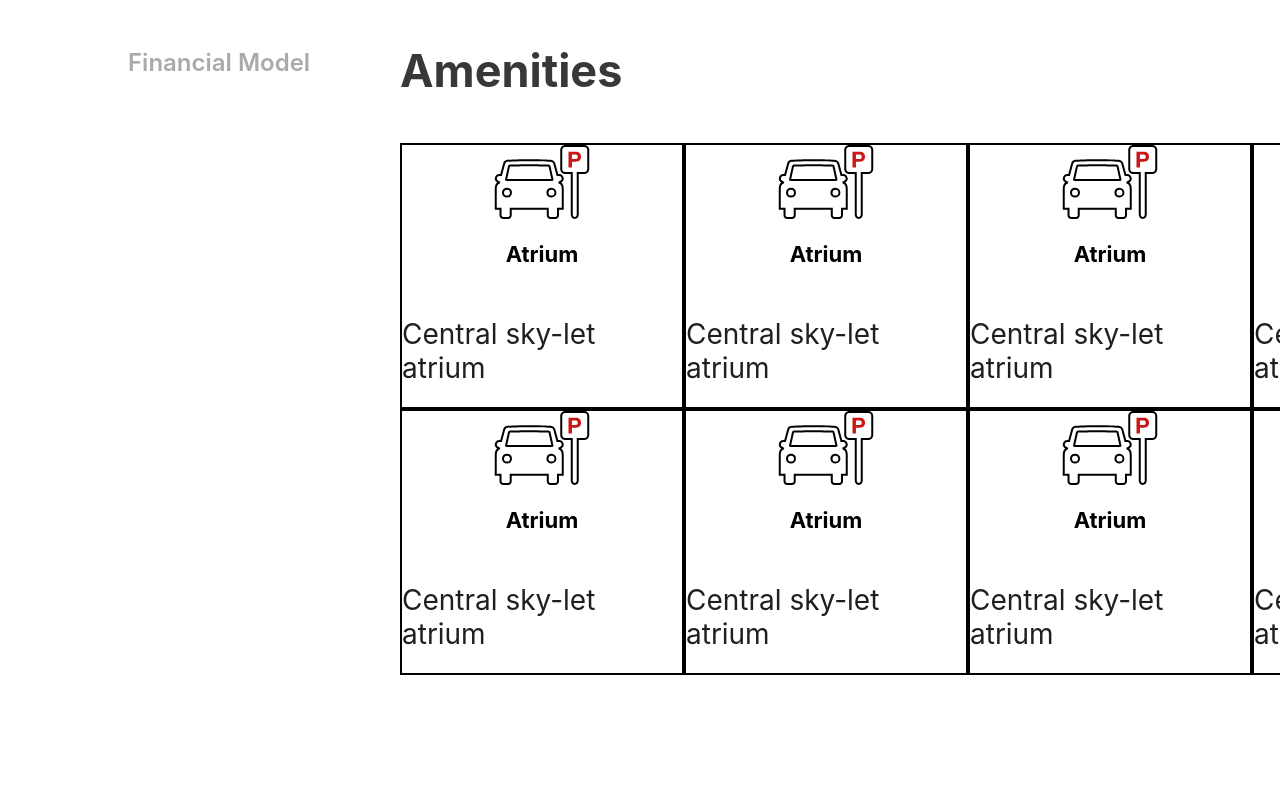
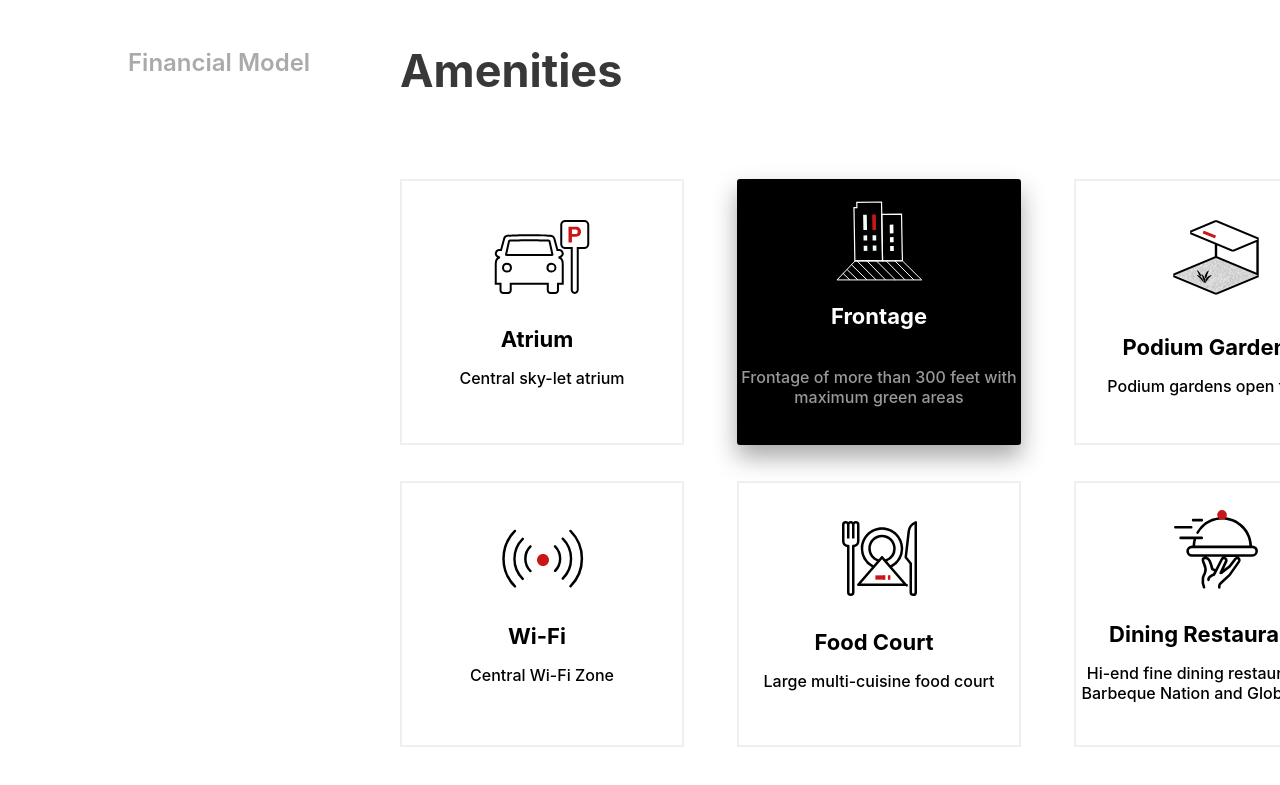
Before and after one commit to Kjerry99/html-assignment, a plain HTML site: page index.html in a window 1280 px wide. Shown: the part 1334-2119 px from the top of the page. Drawn offline with Linux system fonts and the light colour scheme.

Commit message:
second commit

```diff
--- a/css/index.css
+++ b/css/index.css
@@ -420,23 +420,57 @@ nav {
 .park {
   width: 280px;
   height: 262px;
-  border: solid 2px #000000;
+  border: solid 2px #efefef;
   display: flex;
   align-items: center;
+  justify-content: center;
+  text-align: center;
   flex-direction: column;
+  margin: 36px 53px 0 0;
 }
 
 .park .atr {
   font-size: 22px;
   font-weight: bold;
   color: #000000;
+  margin: 32px 19px 0 9px;
 
 }
 
-.park img {
+.park .atr2 {
   width: 96px;
   height: 74px;
-
 }
 
-.park .cent {}
+.park .cent {
+  font-size: 16px;
+  color: #000000;
+  font-weight: 500;
+}
+
+.front4 {
+  width: 280px;
+  height: 262px;
+  border: solid 2px #000000;
+  display: flex;
+  align-items: center;
+  flex-direction: column;
+  margin: 36px 53px 0 0;
+  background-color: #000000;
+  box-shadow: 0 12px 24px 0 rgba(0, 0, 0, 0.35);
+  border-radius: 3px;
+}
+
+.front {
+  font-size: 22px;
+  font-weight: bold;
+  color: #ffffff;
+}
+
+.front2 {
+  opacity: 0.6;
+  font-size: 16px;
+  font-weight: 500;
+  text-align: center;
+  color: #ffffff;
+}
--- a/index.html
+++ b/index.html
@@ -6,7 +6,7 @@
     <meta name="viewport" content="width=device-width, initial-scale=1.0">
     <meta http-equiv="X-UA-Compatible" content="ie=edge">
     <link rel="stylesheet" type="text/css" href="/css/index.css">
-    <title>Document</title>
+    <title>Assignment</title>
 </head>
 
 <body>
@@ -78,40 +78,41 @@
                     <p class="atr">Atrium</p>
                     <p class="cent">Central sky-let atrium</p>
                 </div>
-                <div class="park">
-                    <img src="/imgs/parking.svg" alt="">
-                    <p class="atr">Atrium</p>
-                    <p class="cent">Central sky-let atrium</p>
+                <div class="park front4">
+                    <img src="/imgs/group-45.svg" alt="">
+                    <p class="front">Frontage</p>
+                    <p class="front2">Frontage of more than 300 feet with maximum green areas</p>
                 </div>
                 <div class="park">
-                    <img src="/imgs/parking.svg" alt="">
-                    <p class="atr">Atrium</p>
-                    <p class="cent">Central sky-let atrium</p>
+                    <img src="/imgs/podium.jpg" alt="">
+                    <p class="atr">Podium Gardens</p>
+                    <p class="cent">Podium gardens open to sky</p>
                 </div>
                 <div class="park">
-                    <img src="/imgs/parking.svg" alt="">
-                    <p class="atr">Atrium</p>
-                    <p class="cent">Central sky-let atrium</p>
+                    <img src="/imgs/parking-2.svg" alt="">
+                    <p class="atr">Car Parking</p>
+                    <p class="cent">Ample car parking to accommodate more than 1150 parks</p>
                 </div>
                 <div class="park">
-                    <img src="/imgs/parking.svg" alt="">
-                    <p class="atr">Atrium</p>
-                    <p class="cent">Central sky-let atrium</p>
+                    <img src="/imgs/wifi.svg" alt="">
+                    <p class="atr">Wi-Fi</p>
+                    <p class="cent">Central Wi-Fi Zone</p>
                 </div>
                 <div class="park">
-                    <img src="/imgs/parking.svg" alt="">
-                    <p class="atr">Atrium</p>
-                    <p class="cent">Central sky-let atrium</p>
+                    <img src="/imgs/foodcourt.svg" alt="">
+                    <p class="atr">Food Court</p>
+                    <p class="cent">Large multi-cuisine food court</p>
                 </div>
                 <div class="park">
-                    <img src="/imgs/parking.svg" alt="">
-                    <p class="atr">Atrium</p>
-                    <p class="cent">Central sky-let atrium</p>
+                    <img src="/imgs/resturant.svg" alt="">
+                    <p class="atr">Dining Restaurants</p>
+                    <p class="cent">Hi-end fine dining restaurants like Barbeque Nation and Global Fusion</p>
                 </div>
                 <div class="park">
-                    <img src="/imgs/parking.svg" alt="">
-                    <p class="atr">Atrium</p>
-                    <p class="cent">Central sky-let atrium</p>
+                    <img src="/imgs/corporates.svg" alt="">
+                    <p class="atr">Corporates</p>
+                    <p class="cent">A host of Corporates in aviation, TV and banking are located in the neighbourhood
+                        area</p>
                 </div>
 
             </div>
```
Also changed, not shown: imgs/corporates.svg (added), imgs/foodcourt.svg (added), imgs/group-45.svg (added), imgs/parking-2.svg (added), imgs/podium.jpg (added), imgs/resturant.svg (added), imgs/wifi.svg (added), 3 other files.
